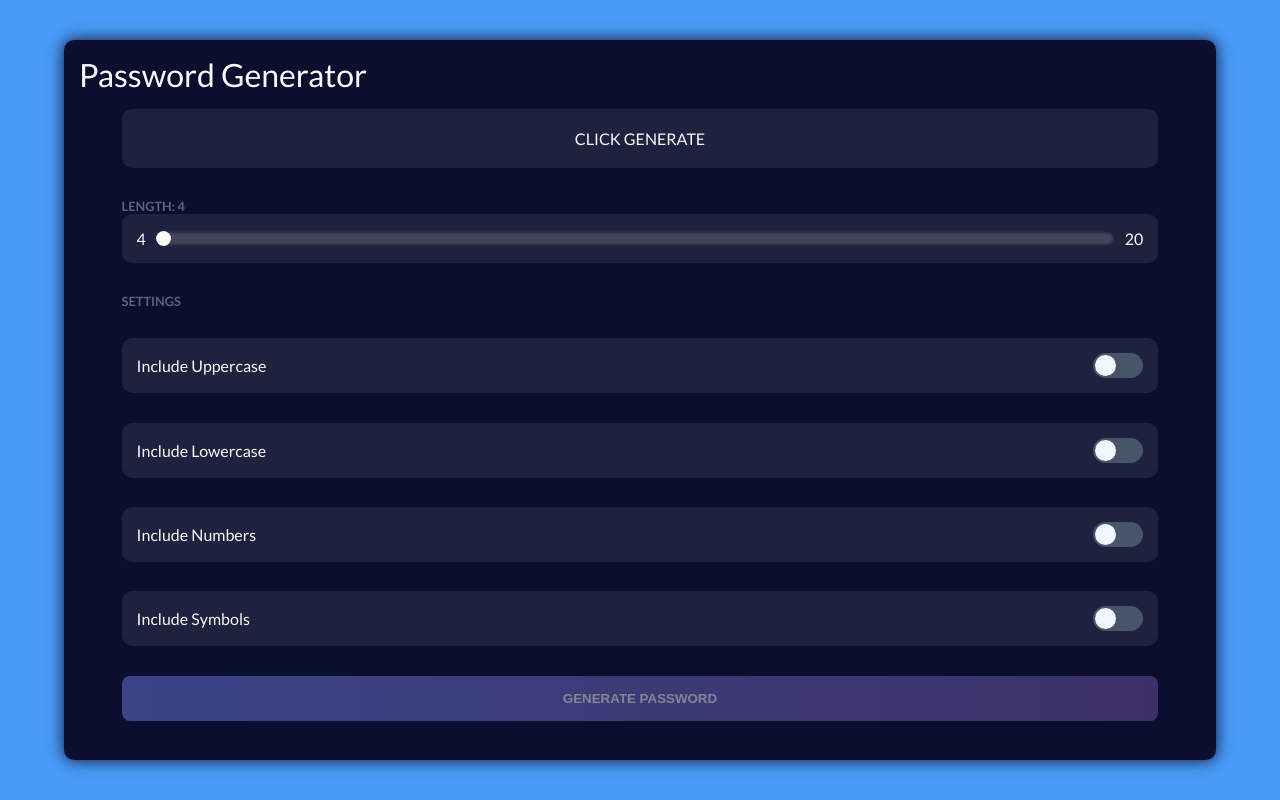
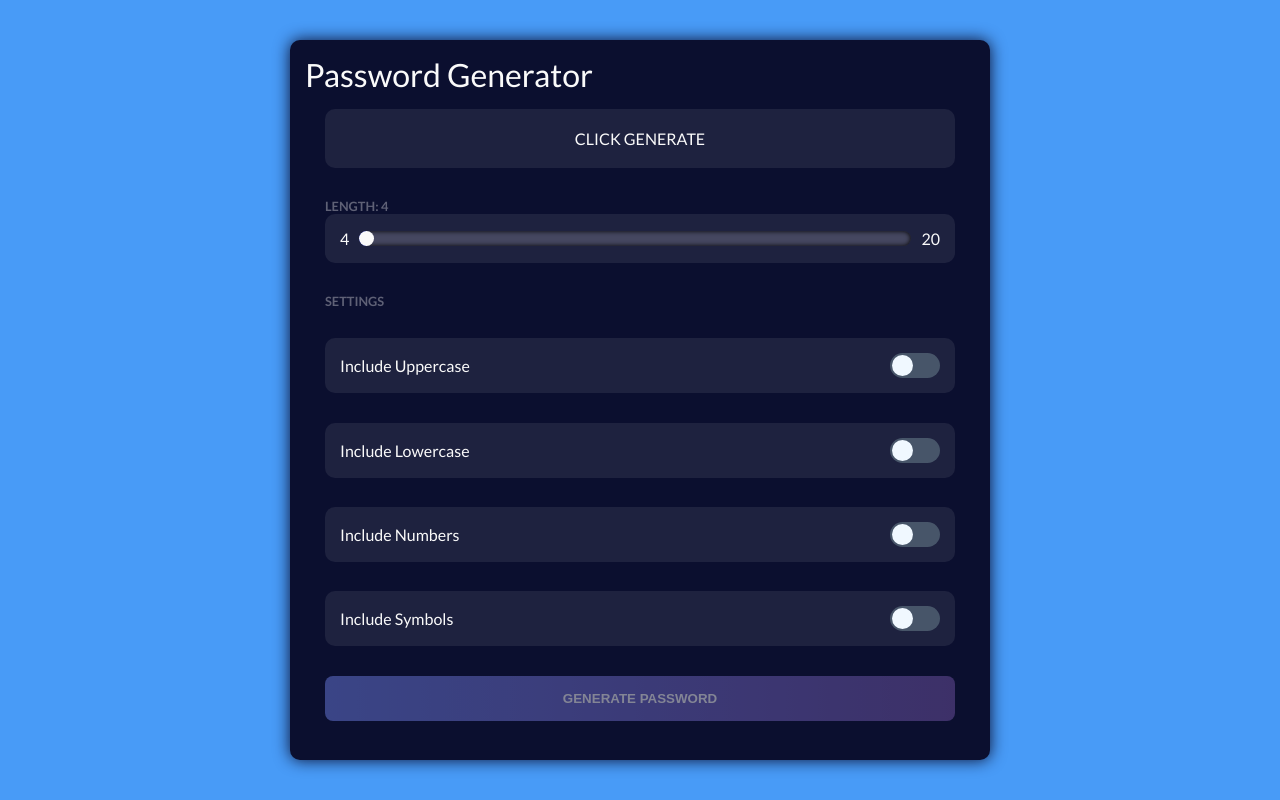
Before and after one commit to tryber/exercise-password-generator, a React (Create React App) app: page / in a window 1280 px wide. Built offline with nearby package versions, Linux system fonts and the light colour scheme.

Commit message:
media query (done)

```diff
--- a/src/App.css
+++ b/src/App.css
@@ -17,3 +17,10 @@
   color: #5F6176;
   font-weight: 700;
 }
+
+
+@media only screen and (min-width: 768px) {
+  .App {
+    width: 700px;
+  }
+}
```
